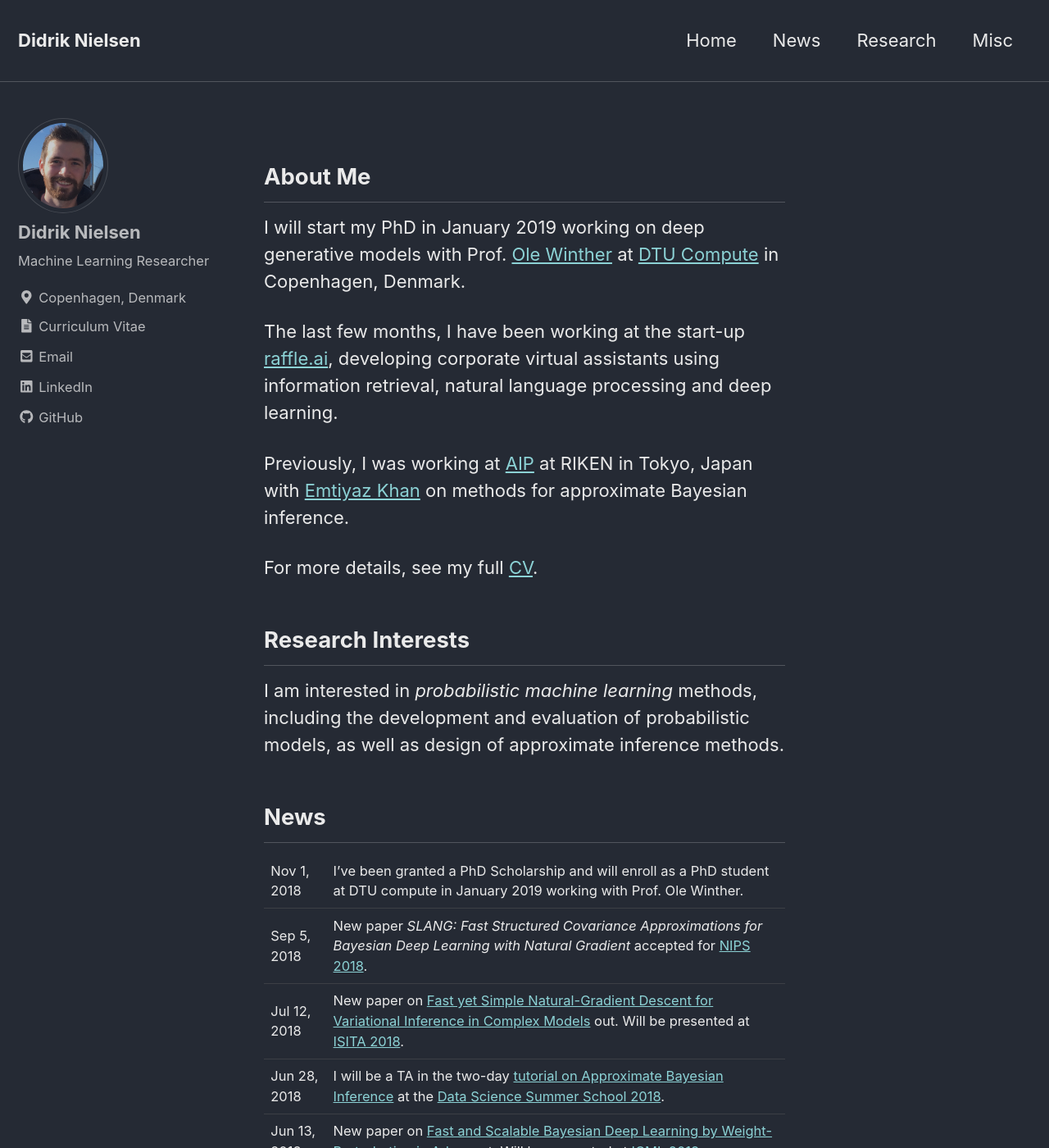
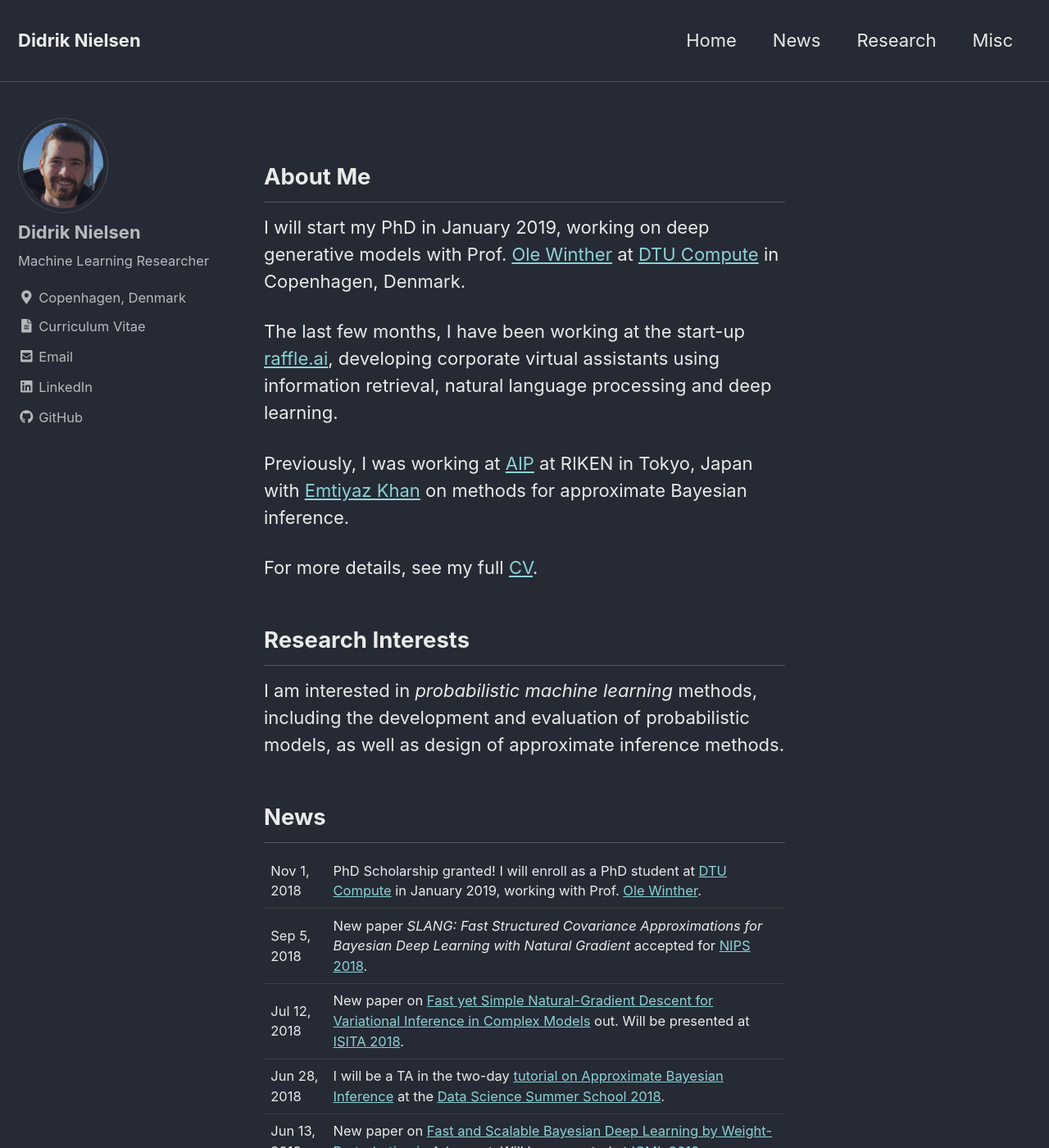
Before and after one commit to didriknielsen/didriknielsen.github.io, a Jekyll site: the page built from index.html, in a window 1280 px wide and 1400 px high. Shown: the whole window at 82% size. Built offline with Jekyll 4.4.1, drawn with Linux system fonts in a browser that asks for light colours; nearby versions of some CDN libraries; the list of posts is cut into pages by our own code.

Commit message:
Minor update

```diff
--- a/_includes/mainpage.md
+++ b/_includes/mainpage.md
@@ -1,6 +1,6 @@
 ## About Me
 
-I will start my PhD in January 2019 working on deep generative models with Prof. [Ole Winther](http://cogsys.imm.dtu.dk/staff/winther/) at [DTU Compute](http://www.compute.dtu.dk/english) in Copenhagen, Denmark.
+I will start my PhD in January 2019, working on deep generative models with Prof. [Ole Winther](http://cogsys.imm.dtu.dk/staff/winther/) at [DTU Compute](http://www.compute.dtu.dk/english) in Copenhagen, Denmark.
 
 The last few months, I have been working at the start-up [raffle.ai](http://raffle.ai/), developing corporate virtual assistants using information retrieval, natural language processing and deep learning.
 
```
Also changed, not shown: _news/phd_accepted.md (+1 -1 lines).
